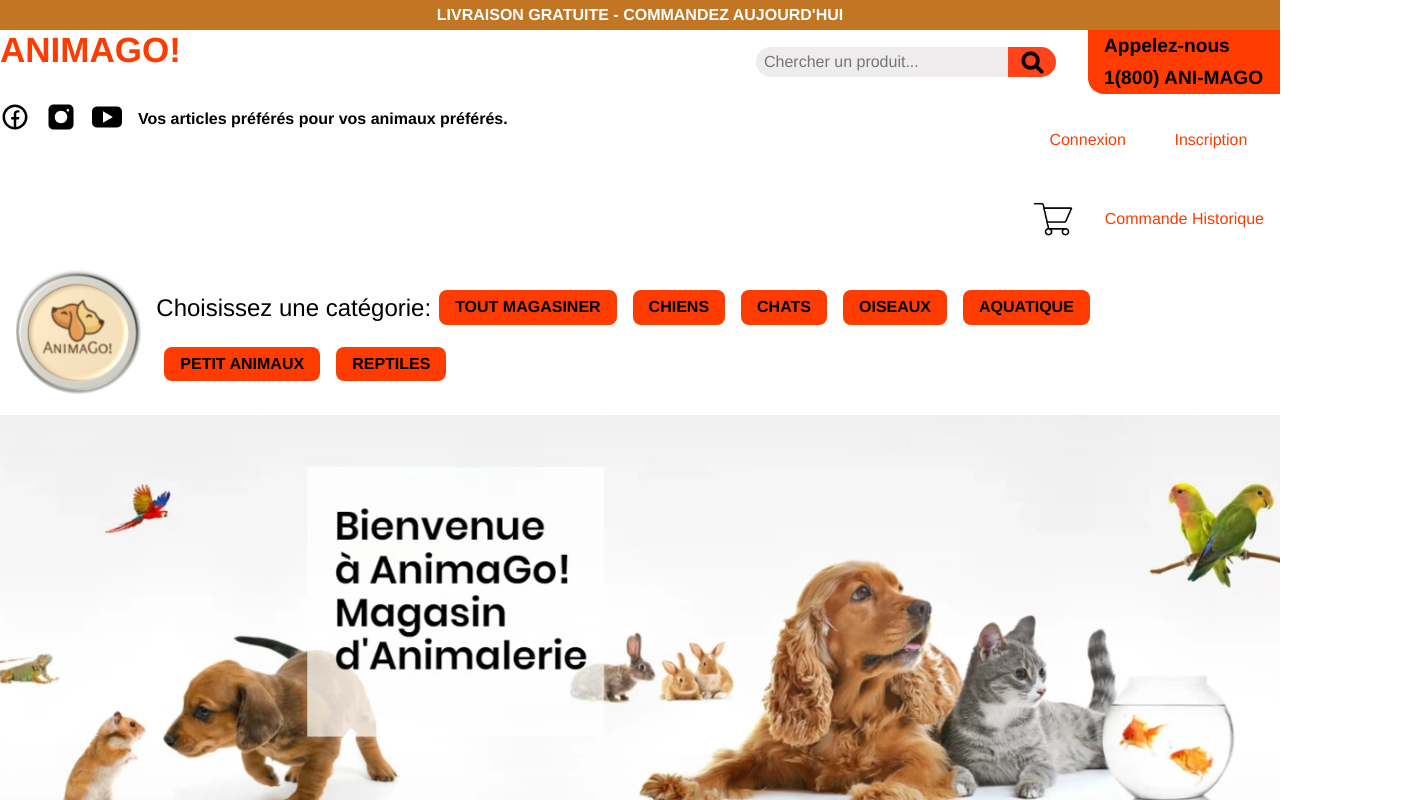
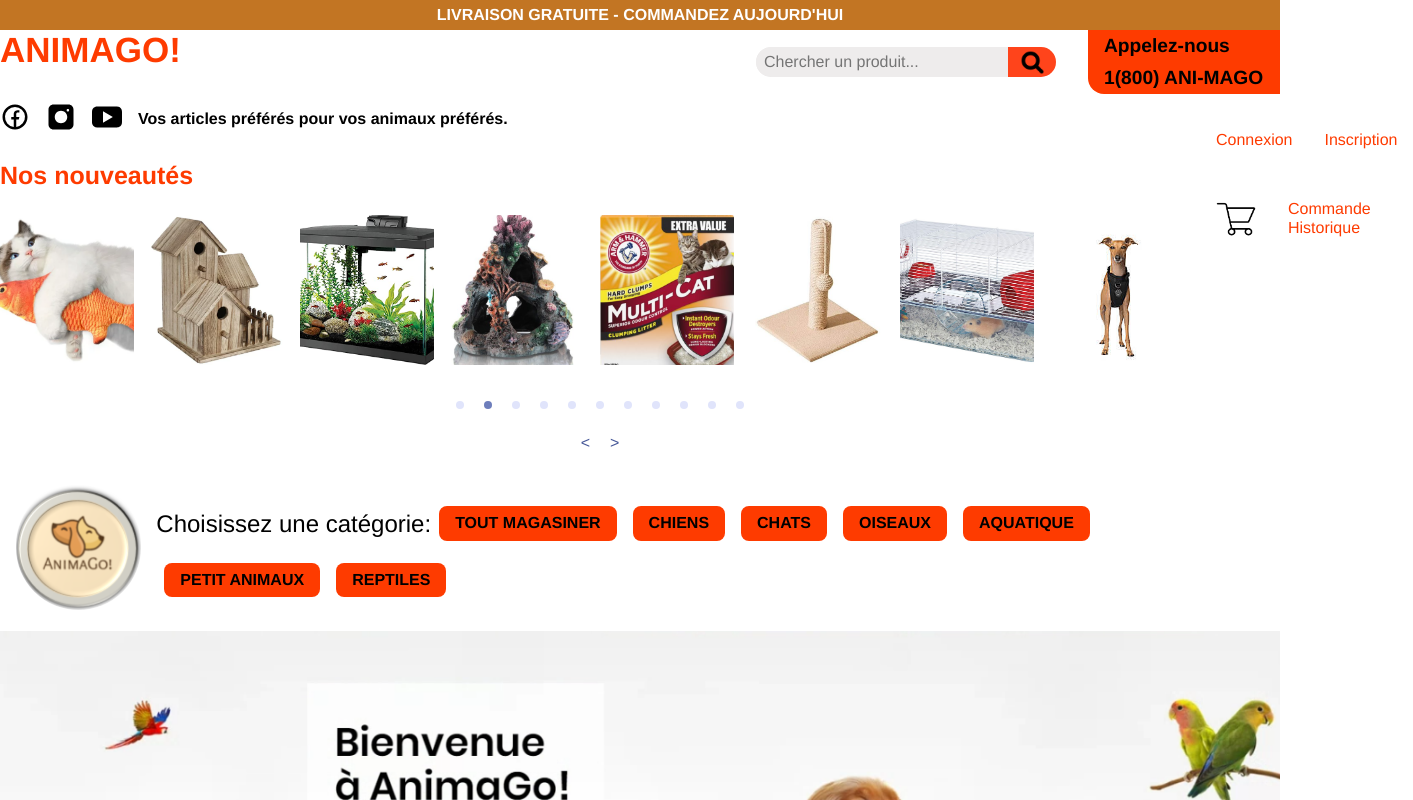
Before and after one commit to simsimsimo2/AnimagoMongoDB, a Next.js app: page /Accueil in a window 1280 px wide. Shown: the top 800 px of the page, 1413 px wide, since content can reach past the window. Built offline with nearby package versions, Linux system fonts and the light colour scheme.

Commit message:
Carousel dans le header

```diff
--- /dev/null
+++ b/components/Carousel.jsx
@@ -0,0 +1,45 @@
+import React from 'react';
+import AliceCarousel from 'react-alice-carousel';
+
+import styles from '/styles/Carousel.module.css';
+import "react-alice-carousel/lib/alice-carousel.css";
+
+import Image from 'next/image';
+
+import image1 from '/public/img/produits/hamsterFood1.png';
+import image2 from '/public/img/produits/catfishtoy.png';
+import image3 from '/public/img/produits/birdHouse.png';
+import image4 from '/public/img/produits/aquarium1.png';
+import image5 from '/public/img/produits/AquariumCoralFishTank.png';
+import image6 from '/public/img/produits/catlLitter.png';
+import image7 from '/public/img/produits/catScratchToy.png';
+import image8 from '/public/img/produits/hansterCage.jpg';
+import image9 from '/public/img/produits/harnaiChien.png';
+import image10 from '/public/img/produits/ReptileAutomaticMisterSystem.jpg';
+import image11 from '/public/img/produits/nerfDog.png';
+
+const items = [
+    <Image src={image1} alt={'Hamster food' || 'Default Image'} className={styles.sliderimg} priority={true}/>,
+    <Image src={image2} alt={'catfishtoy' || 'Default Image'} className={styles.sliderimg} priority={true}/>,
+    <Image src={image3} alt={'birdHouse' || 'Default Image'} className={styles.sliderimg} priority={true}/>,
+    <Image src={image4} alt={'aquarium1' || 'Default Image'} className={styles.sliderimg} priority={true}/>,
+    <Image src={image5} alt={'AquariumCoralFishTank' || 'Default Image'} className={styles.sliderimg} priority={true}/>,
+    <Image src={image6} alt={'catlLitter' || 'Default Image'} className={styles.sliderimg} priority={true}/>,
+    <Image src={image7} alt={'catScratchToy' || 'Default Image'} className={styles.sliderimg} priority={true}/>,
+    <Image src={image8} alt={'hansterCage' || 'Default Image'} className={styles.sliderimg} priority={true}/>,
+    <Image src={image9} alt={'harnaiChien' || 'Default Image'} className={styles.sliderimg} priority={true}/>,
+    <Image src={image10} alt={'ReptileAutomaticMisterSystem' || 'Default Image'} className={styles.sliderimg} priority={true}/>,
+    <Image src={image11} alt={'nerfDog' || 'Default Image'} className={styles.sliderimg} priority={true}/>
+
+]
+
+function Carousel() {
+    return (
+        <div className={styles.carouselImg}>
+            <AliceCarousel mouseTracking autoWidth autoPlay infinite autoPlayInterval="4000" items={items}/>
+        </div>
+    )
+}
+
+
+export default Carousel;
--- a/components/Header.jsx
+++ b/components/Header.jsx
@@ -10,6 +10,8 @@
 import Login from '../public/img/login.png';
 import Cart from '../public/img/cart.png';
 import PanierPanneau from '@/pages/AchatsPanier/PanierPanneau';
+
+import Carousel from './Carousel';
 
 export default function Header() {
   const [query, setQuery] = useState('');
@@ -85,6 +87,8 @@
           </div>
         </div>
         <div className={styles.header2}>
+
+          <div>
           <div className={styles.catchPhrase}>
             <a onClick={() => router.push('https://facebook.com')}>
               <Image
@@ -113,6 +117,12 @@
             <p className={styles.p}>
               Vos articles préférés pour vos animaux préférés.
             </p>
+          </div>
+          <div className={styles.cacher}>
+            <p className={styles.pV2}>Nos nouveautés</p>
+            <Carousel/>
+          </div>
+
           </div>
           <div
             className={`${styles.menuLogo} ${
--- a/package.json
+++ b/package.json
@@ -25,6 +25,7 @@
     "next-auth": "^4.19.2",
     "normalize.css": "^8.0.1",
     "react": "18.2.0",
+    "react-alice-carousel": "^2.7.0",
     "react-dom": "18.2.0",
     "react-toastify": "^9.1.1"
   },
--- /dev/null
+++ b/styles/Carousel.module.css
@@ -0,0 +1,7 @@
+
+.sliderimg{
+    padding-right: 1rem;
+    width: 150px;
+    height: 150px;
+    object-fit: cover
+}
--- a/styles/Header.module.css
+++ b/styles/Header.module.css
@@ -180,6 +180,19 @@
   display: inline-block;
 }
 
+.cacher{
+  display: flex;
+  flex-direction: column;
+  max-width: 75rem;
+}
+
+.pV2{
+  font-size: 25px;
+  color: rgb(254, 59, 0);
+  font-family: 'Helvetica';
+  font-weight: bold;
+}
+
 @media (max-width: 550px) {
   .loginCart {
     width: 25px;
@@ -200,4 +213,8 @@
     width: 25px;
     min-width: 25px;
   }
+
+  .cacher{
+    display: none;
+  }
 }
```
Also changed, not shown: 1 other file (tests, documents, lock files or other folders).
